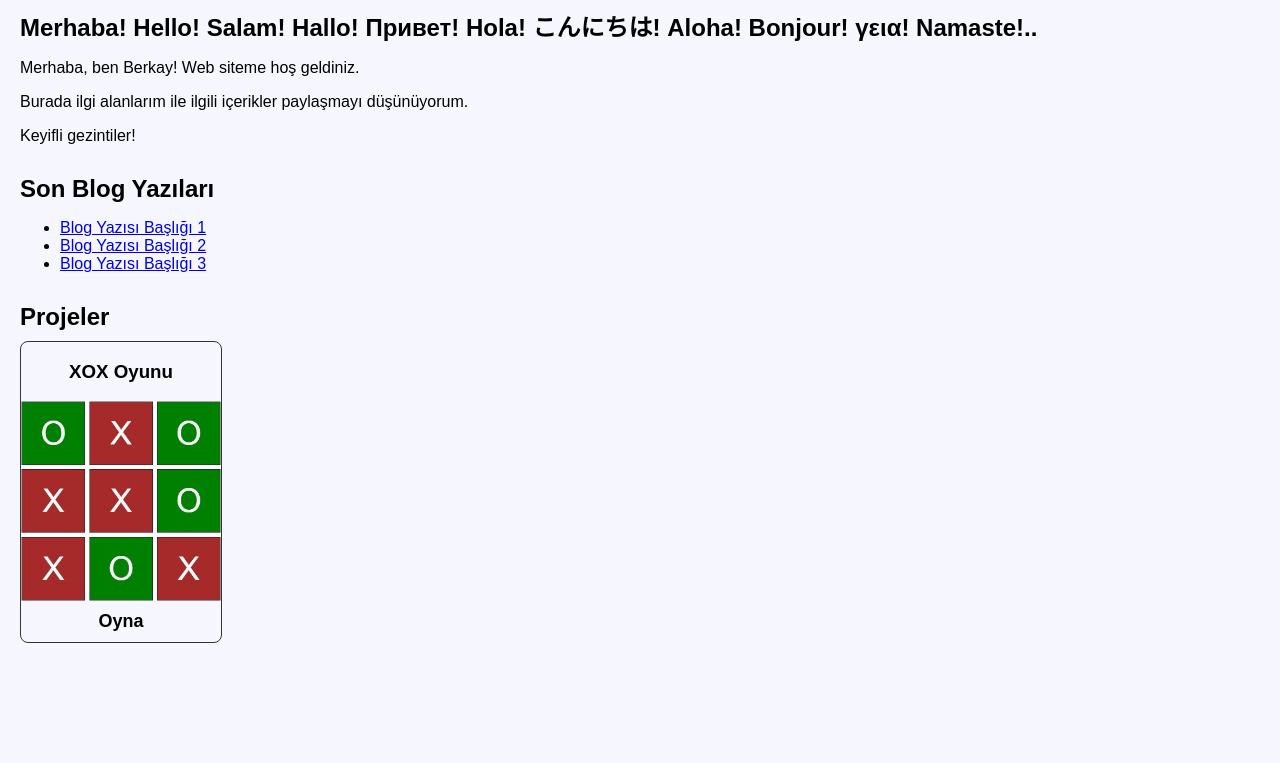
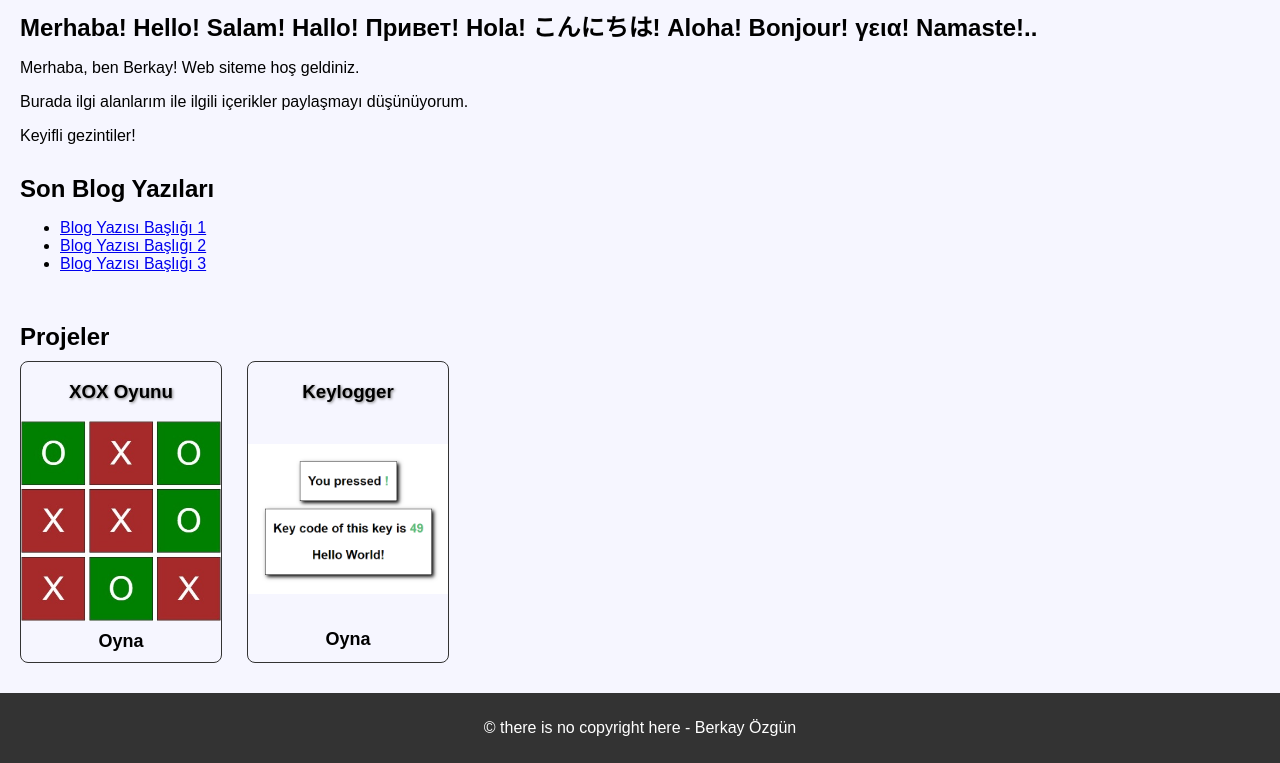
Before and after one commit to Derv1s/Derv1s.github.io, a plain HTML site: page index.html in a window 1280 px wide. Shown: the part 122-885 px from the top of the page. Before the commit the page ends 800 px from the top, so only its background shows below. Drawn offline with Linux system fonts and the light colour scheme.

Commit message:
add keylogger project, add little css

```diff
--- a/index.html
+++ b/index.html
@@ -37,7 +37,7 @@
         </div>
       </div>
       <nav>
-        <a href="/index.html">Anasayfa</a>
+        <a href="#">Anasayfa</a>
         <a href="#">Hakkımda</a>
         <a href="#">Blog</a>
         <a href="#projects">Projeler</a>
@@ -65,14 +65,22 @@
           <li><a href="#">Blog Yazısı Başlığı 3</a></li>
         </ul>
       </section>
-      <section>
+      <section class="projects">
         <h2 id="projects">Projeler</h2>
         <div class="project-card">
           <h3>XOX Oyunu</h3>
-          <img src="/img/xoxGame.jpg" alt="" />
-          <a href="https://berkayozgun.dev/XoXGame" target="_blank">Oyna</a>
+          <a href="https://berkayozgun.dev/XoXGame" target="_blank"><img src="/img/xoxGame.jpg" alt=""/></a>
+          <a class="playBtn" href="https://berkayozgun.dev/XoXGame" target="_blank">Oyna</a>
+        </div>
+        <div class="project-card">
+          <h3>Keylogger</h3>
+          <a href="https://berkayozgun.dev/Keylogger/keyLogger.html" target="_blank"><img src="/img/keylogger.png" alt="" /></a>
+          <a class="playBtn" href="https://berkayozgun.dev/Keylogger/keyLogger.html" target="_blank">Oyna</a>
         </div>
       </section>
     </main>
+    <footer>
+      <p>&copy; there is no copyright here - Berkay Özgün</p>
+    </footer>
   </body>
 </html>
--- a/style.css
+++ b/style.css
@@ -79,9 +79,15 @@ section {
   margin-bottom: 30px;
 }
 
+.projects {
+  display: flex;
+  flex-wrap: wrap;
+}
+
 h1,
 h2 {
   margin-bottom: 10px;
+  width: 100%;
 }
 
 .project-card {
@@ -92,23 +98,56 @@ h2 {
   display: flex;
   text-align: center;
   flex-direction: column;
-  justify-content: center;
+  justify-content: space-between;
+  margin-right: 25px;
+}
+
+.project-card h3 {
+  text-shadow: 1px 1px 3px gray;
+}
+
+.project-card img {
+  width: 100%;
+  height: auto;
+}
+
+.project-card img:hover {
+  transform: scale(1.1);
+  transition: transform 0.5s;
+  box-shadow: 0 0 10px rgba(0, 0, 0, 0.5);
 }
 
 .project-card a {
   display: flex;
   justify-content: center;
-  align-items: center;
-  flex: auto;
   font-size: large;
   font-weight: bold;
   color: black;
   text-decoration: none;
-  margin: 3px;
   border-radius: 7px;
+  align-items: center;
+}
+
+.project-card .playBtn {
+  height: 15%;
 }
 
 .project-card a:hover {
   background-color: rgb(33, 50, 90);
   color: white;
+  text-shadow: 1px 1px 3px gray;
 }
+
+.project-card .playBtn:hover {
+  background-color: rgb(33, 50, 90);
+  color: white;
+  text-shadow: 1px 1px 3px gray;
+}
+
+/* footer */
+footer {
+  background-color: #333;
+  color: #fff;
+  padding: 10px 30px;
+  text-align: center;
+}
```
Also changed, not shown: img/keylogger.png (added).
